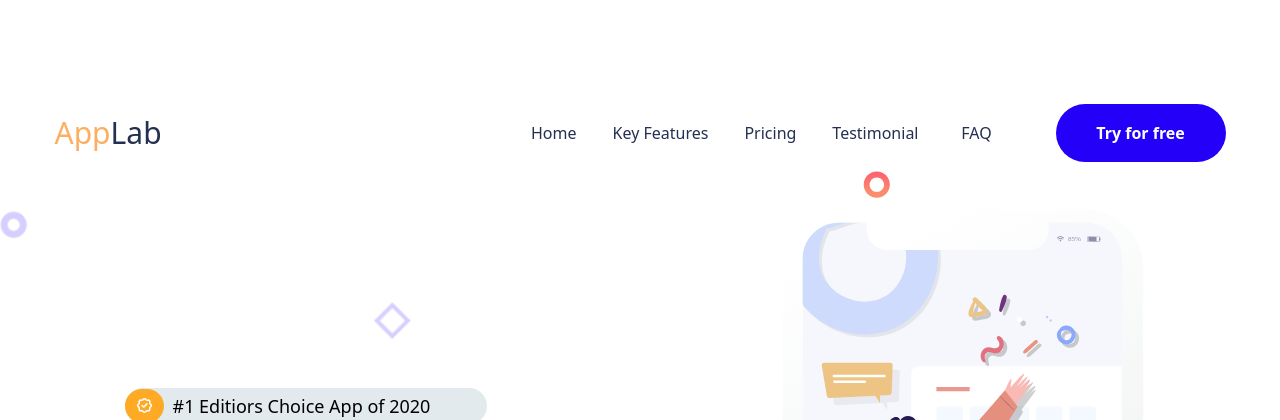
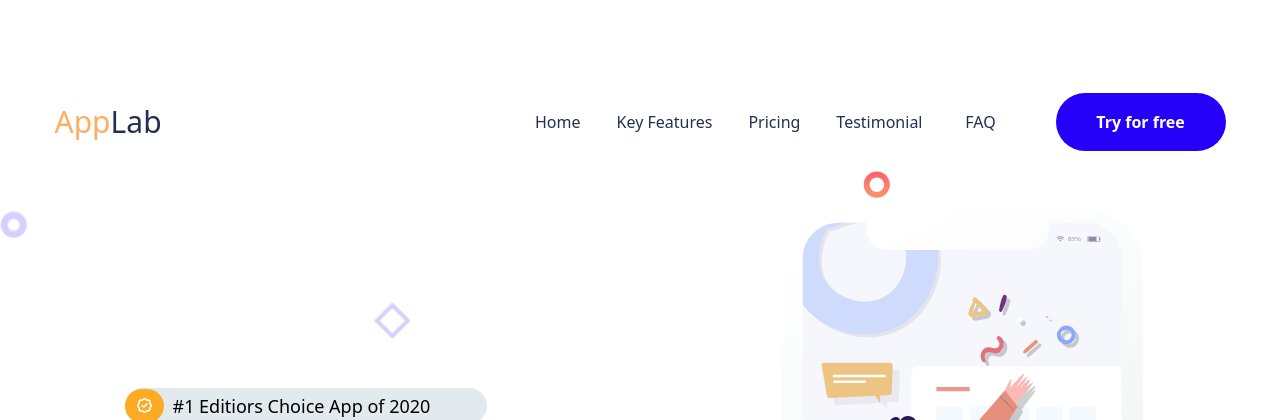
Before and after one commit to Maxxksim/landing-applab, a Laravel app: page / in a window 1280 px wide. Shown: the top 420 px of the page. Run offline with Laravel 12, Linux system fonts and the light colour scheme; style sheets or scripts are compiled from the project's sources; some web fonts are replaced.

Commit message:
chore: correct pixels

```diff
--- a/resources/views/components/sections/header.blade.php
+++ b/resources/views/components/sections/header.blade.php
@@ -1,8 +1,8 @@
-<header class="absolute top-0 left-0 z-1000 w-full">
-    <x-container class="flex items-center justify-center min-h-[266px]">
+<header class="absolute top-0 left-0 z-50 w-full">
+    <x-container class="flex items-center justify-center h-[244px]">
         <x-logo/>
         <x-nav class="ml-auto"/>
-        <x-button class="ml-[57px]">
+        <x-button class="ml-[53px]">
             Try for free
         </x-button>
     </x-container>
```
